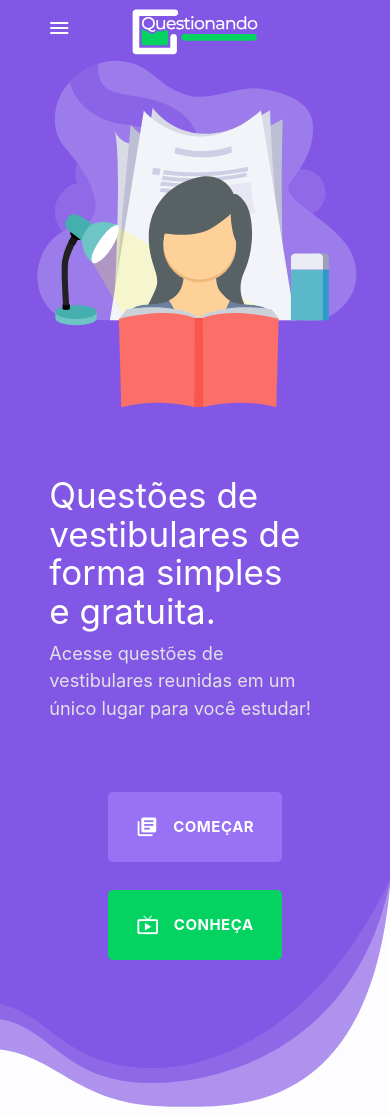
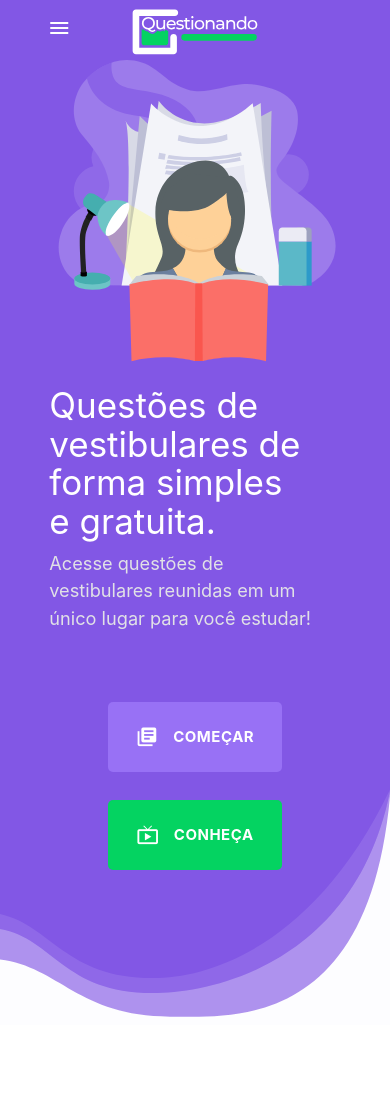
Before and after one commit to questionando-se/questionando-se.github.io, a Jekyll site: the page built from index.html, in a window 390 px wide. Built offline with Jekyll 4.4.1, drawn with Linux system fonts in a browser that asks for light colours; after the commit the page ends 1025 px from its top, so only the background shows below that.

Commit message:
small changes in mobile home

```diff
--- a/assets/styles/home.css
+++ b/assets/styles/home.css
@@ -113,7 +113,7 @@
     }
     .app#home .app-content .right-column {
         flex: unset;
-        height: 400px;
+        height: 310px;
         background-size: contain;
     }
 }
```
